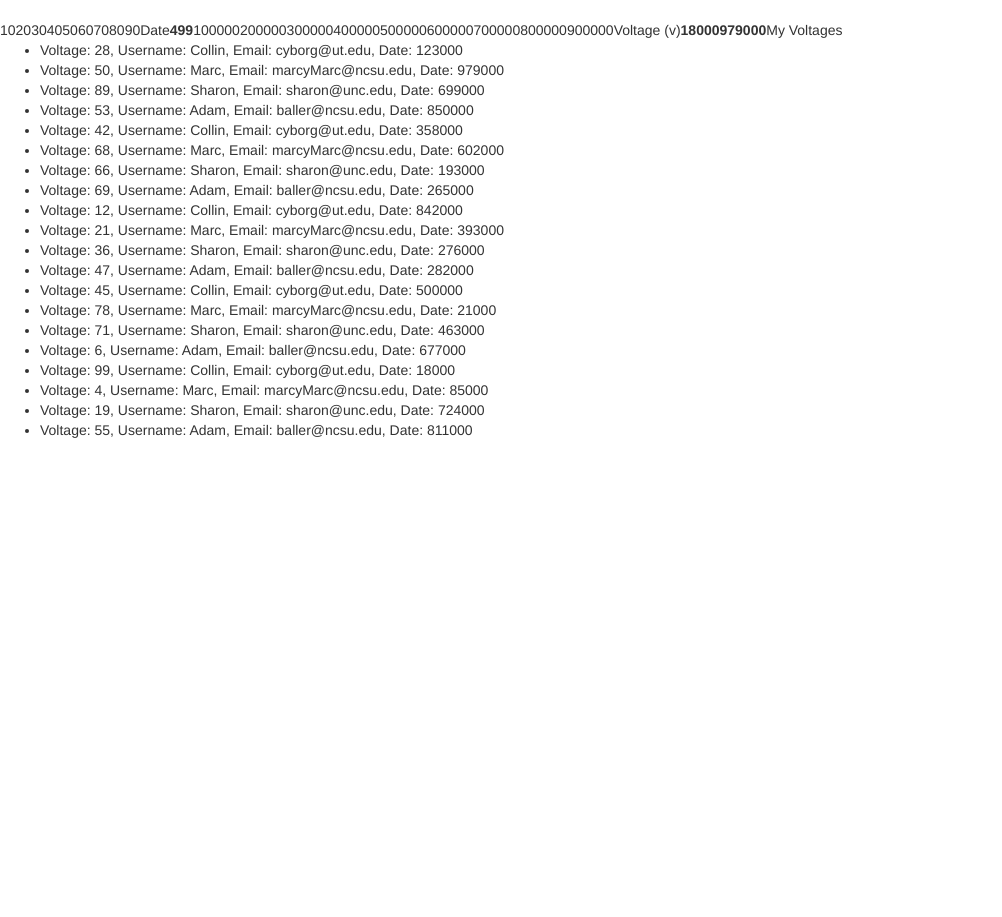
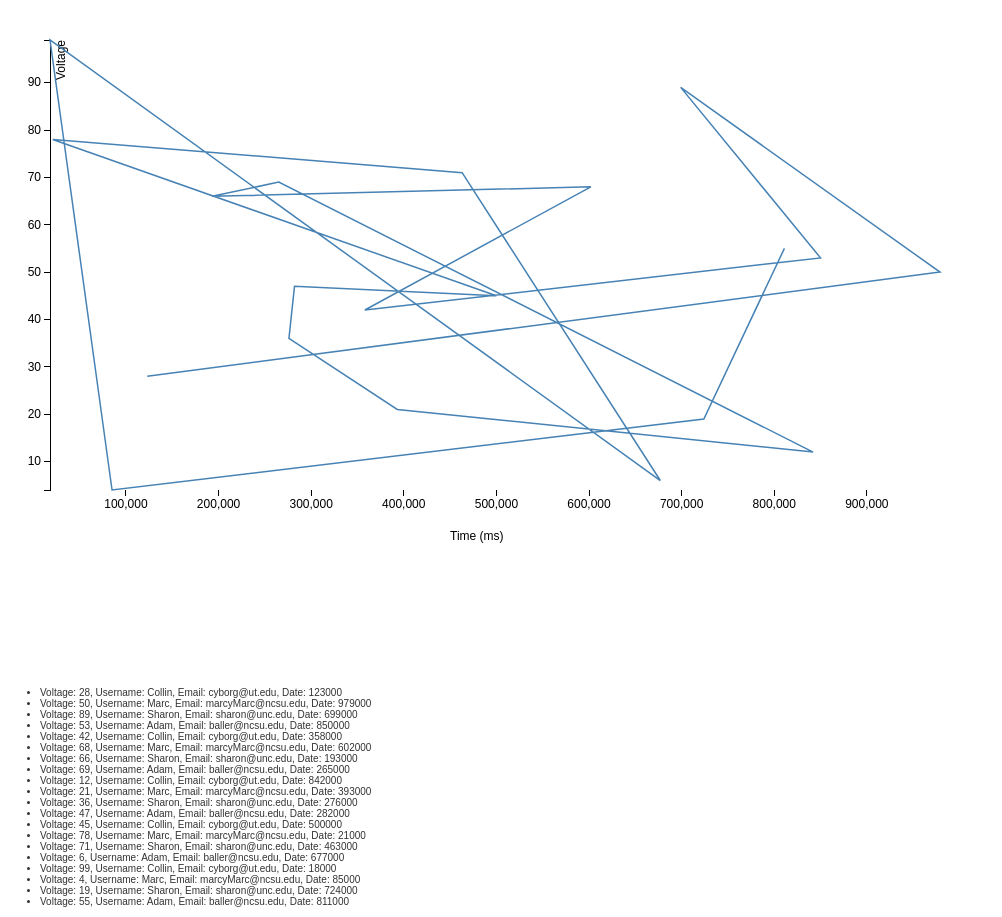
Before and after one commit to adamgillfillan/mental_health_app, a Django app: template templates/mental/user.html in a window 1280 px wide. Shown: the whole page, without its empty margins (0-1002 px from the left). Before the commit the page ends 438 px from the top, so only its background shows below. Run offline with Django 3.2, Linux system fonts and the light colour scheme; the template is opened without the code that fills it: values that come from a table or form of the project are taken from there, others are empty; data comes from the database, SQL or seed files in the repository; parts of the project's set-up code (start-up, migrations or seed data) failed here and were passed over; some libraries are stand-ins or nearby versions; some web fonts are replaced.

Commit message:
chart works

```diff
--- a/templates/mental/user.html
+++ b/templates/mental/user.html
@@ -11,37 +11,130 @@
 <head>
     <title></title>
 </head>
+<style>
+body {
+  font: 10px sans-serif;
+}
+
+.axis path,
+.axis line {
+  fill: none;
+  stroke: #000;
+  shape-rendering: crispEdges;
+}
+
+.x.axis path {
+  display: none;
+}
+
+.line {
+  fill: none;
+  stroke: steelblue;
+  stroke-width: 1.5px;
+}
+</style>
 <body>
     <h1>{{ user_name }}</h1>
-    <script>/*These lines are all chart setup.  Pick and choose which chart features you want to utilize. */
-nv.addGraph(function() {
-  var chart = nv.models.lineChart()
-                .margin({left: 100})  //Adjust chart margins to give the x-axis some breathing room.
-                .useInteractiveGuideline(true)  //We want nice looking tooltips and a guideline!
-                .transitionDuration(350)  //how fast do you want the lines to transition?
-                //.showLegend(true)       //Show the legend, allowing users to turn on/off line series.
-                //.showYAxis(true)        //Show the y-axis
-                //.showXAxis(true)        //Show the x-axis
-  ;
-  chart.xAxis     //Chart x-axis settings
-      .axisLabel('Date');
+<script>
 
-  chart.yAxis     //Chart y-axis settings
-      .axisLabel('Voltage (v)');
-      //.tickFormat(d3.format('.02f'));
-  var myData = create_voltages();   //You need data...
+    var margin = {top: 20, right: 20, bottom: 30, left: 50},
+        width = 960 - margin.left - margin.right,
+        height = 500 - margin.top - margin.bottom;
 
-  d3.select('#chart')    //Select the <svg> element you want to render the chart in.
-      .datum(myData)         //Populate the <svg> element with chart data...
-      .call(chart);          //Finally, render the chart!
 
-  //Update the chart when window resizes.
-  //nv.utils.windowResize(function() { chart.update() });
-  return chart;
-});
-/**************************************
- * Simple test data generator
- */
+    var x = d3.scale.linear()
+        .range([0, width]);
+
+    var y = d3.scale.linear()
+        .range([height, 0]);
+
+    var xAxis = d3.svg.axis()
+        .scale(x)
+        .orient("bottom");
+
+    var yAxis = d3.svg.axis()
+        .scale(y)
+        .orient("left");
+
+    var line = d3.svg.line()
+        .x(function(d) { return x(d.x); })
+        .y(function(d) { return y(d.y); });
+
+    var svg = d3.select("body").append("svg")
+        .attr("width", width + margin.left + margin.right)
+        .attr("height", height + margin.top + margin.bottom)
+      .append("g")
+        .attr("transform", "translate(" + margin.left + "," + margin.top + ")");
+
+    var myData = create_voltages();
+    x.domain(d3.extent(myData, function(d) { return d.x; }));
+    y.domain(d3.extent(myData, function(d) { return d.y; }));
+
+      svg.append("g")
+          .attr("class", "x axis")
+          .attr("transform", "translate(0," + height + ")")
+          .call(xAxis)
+              .append("text")
+              .attr("y", 50)
+              .attr("x", 400)
+              .text("Time (ms)");
+
+      svg.append("g")
+          .attr("class", "y axis")
+          .call(yAxis)
+        .append("text")
+          .attr("transform", "rotate(-90)")
+          .attr("y", 6)
+          .attr("dy", ".71em")
+          .style("text-anchor", "end")
+          .text("Voltage");
+
+      svg.append("path")
+          .datum(myData)
+          .attr("class", "line")
+          .attr("d", line);
+
+    function create_voltages() {
+        var my_voltages = [];
+        {% for voltage in voltages %}
+            my_voltages.push({
+                x: {{ voltage.time }},
+                y: {{ voltage.voltage }}
+            });
+        {% endfor %}
+        return my_voltages
+    }
+</script>
+{#    <script>/*These lines are all chart setup.  Pick and choose which chart features you want to utilize. */#}
+{#nv.addGraph(function() {#}
+{#  var chart = nv.models.lineChart()#}
+{#                .margin({left: 100})  //Adjust chart margins to give the x-axis some breathing room.#}
+{#                .useInteractiveGuideline(true)  //We want nice looking tooltips and a guideline!#}
+{#                .transitionDuration(350)  //how fast do you want the lines to transition?#}
+{#                //.showLegend(true)       //Show the legend, allowing users to turn on/off line series.#}
+{#                //.showYAxis(true)        //Show the y-axis#}
+{#                //.showXAxis(true)        //Show the x-axis#}
+{#  ;#}
+{#  chart.xAxis     //Chart x-axis settings#}
+{#      .axisLabel('Date');#}
+{##}
+{#  chart.yAxis     //Chart y-axis settings#}
+{#      .axisLabel('Voltage (v)');#}
+{#      //.tickFormat(d3.format('.02f'));#}
+{#  var myData = create_voltages();   //You need data...#}
+{##}
+{#  d3.select('#chart')    //Select the <svg> element you want to render the chart in.#}
+{#      .datum(myData)         //Populate the <svg> element with chart data...#}
+{#      .call(chart);          //Finally, render the chart!#}
+
+{#  //Update the chart when window resizes.#}
+{#  //nv.utils.windowResize(function() { chart.update() });#}
+{#  return chart;#}
+{#});#}
+{#/**************************************#}
+{# * Simple test data generator#}
+{# */#}
+{% comment %}
 function create_voltages() {
     var my_voltages = [];
     {% for voltage in voltages %}
@@ -51,15 +144,17 @@ function create_voltages() {
         });
     {% endfor %}
 
-    return [
-    {
-      values: my_voltages,      //values - represents the array of {x,y} data points
-      key: 'My Voltages', //key  - the name of the series.
-      color: '#ff7f0e'  //color - optional: choose your own line color.
-    }
-    ];
-};
-    </script>
+{% endcomment %}
+{#    return [#}
+{#    {#}
+{#      values: my_voltages,      //values - represents the array of {x,y} data points#}
+{#      key: 'My Voltages', //key  - the name of the series.#}
+{#      color: '#ff7f0e'  //color - optional: choose your own line color.#}
+{#    }#}
+{#    ];#}
+{#};#}
+{#    #}
+{#    </script>#}
     <div id="chart"></div>
     {% if voltages %}
     <ul>
--- a/templates/mental/voltages.html
+++ b/templates/mental/voltages.html
@@ -12,7 +12,7 @@
     {% if voltage_list %}
         <ul>
             {% for voltage in voltage_list %}
-            <li>Voltage: {{ voltage.voltage}}, Username: {{ voltage.user.name}}, Email: {{ voltage.user.email }}, Date: {{ voltage.time }}</li>
+            <li>Voltage: {{ voltage.voltage}}, Username: {{ voltage.user.name}}, Email: {{ voltage.user.email }}, Time: {{ voltage.time }}</li>
             {% endfor %}
         </ul>
     {% else %}
```
Also changed, not shown: 1 other file.
